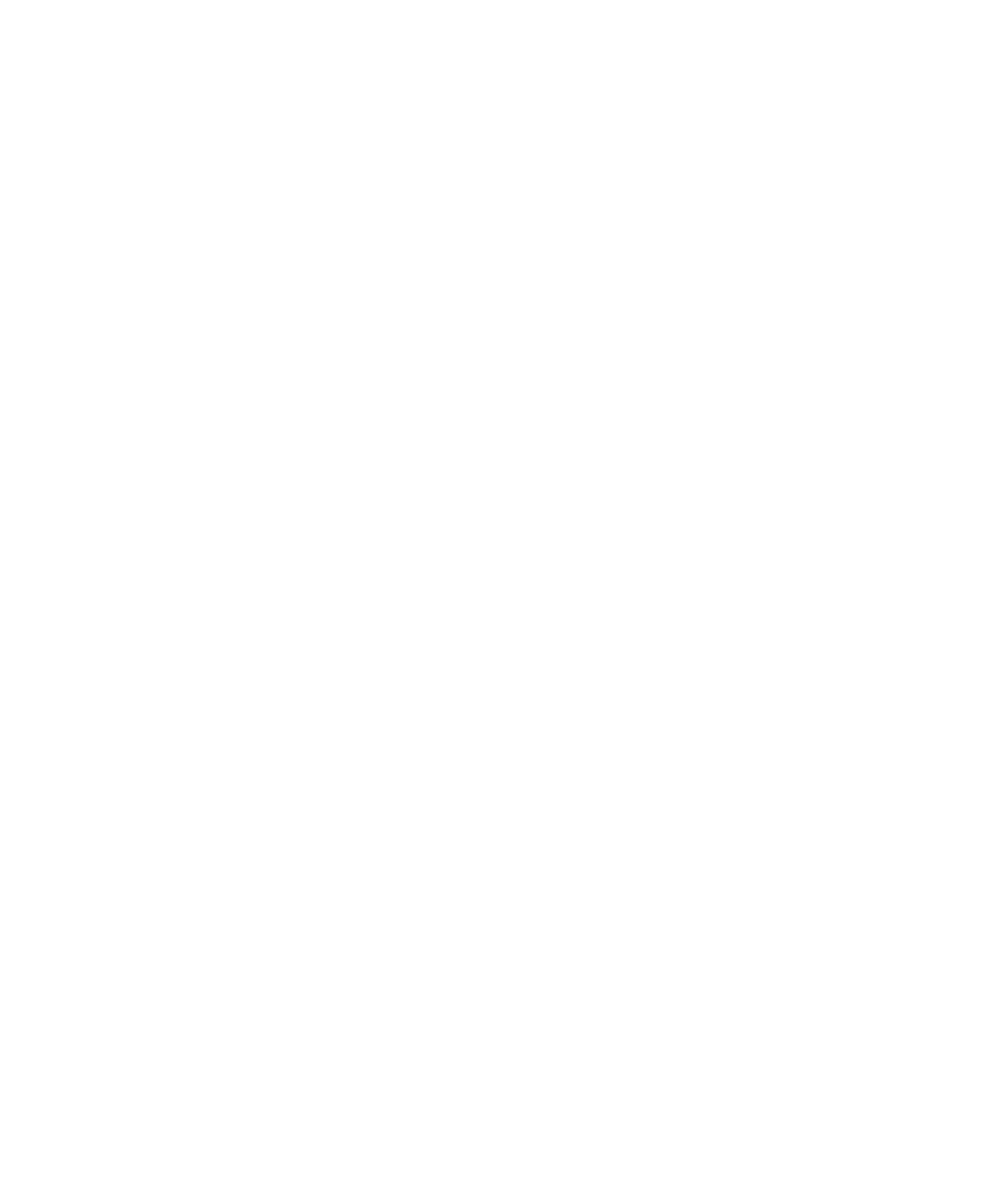
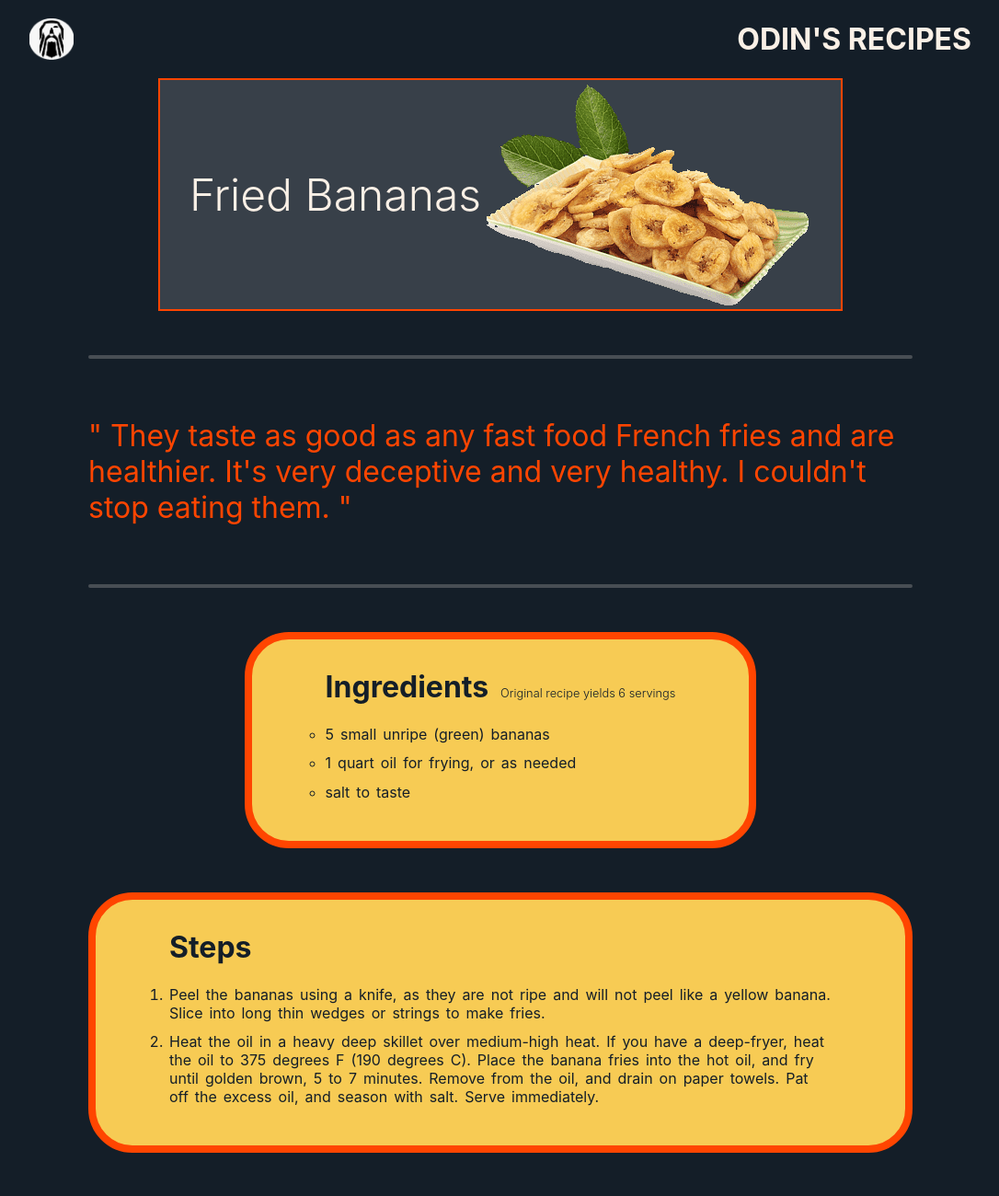
Before and after one commit to cephasmutua19/odin-recipes, a plain HTML site: page recipes/banana.html in a window 1280 px wide. Shown: the top 1300 px of the page at 92% size, without its empty margins (96-1182 px from the left). Before the commit the page ends 800 px from the top, so only its background shows below. Drawn offline with Linux system fonts and the light colour scheme.

Commit message:
Link recipes/ to index html and css

```diff
--- a/recipes/banana.html
+++ b/recipes/banana.html
@@ -0,0 +1,55 @@
+<!DOCTYPE html>
+<html lang="en">
+    <head>
+        <meta charset="utf-8">
+        <meta name="viewport" content="width= device-width, initial-scale= 1.0">
+        <title>Odin Recipes</title>
+        <link rel="icon" type="image/png" href="../images/odin3.png">
+        <link rel="stylesheet" type="text/css" href="../style.css">
+    </head>
+    <body>
+        <header>
+            <div class="container_a">
+                <img src="../images/odin3.png" alt="odin">
+            <h1>Odin's Recipes</h1>
+        </div>
+        <div class="container_b_recipes">
+                <h2><span>Fried Bananas</span></h2>
+                <img src="../images/transbanana.png" alt="fried bananas" loading="lazy" id="banana">
+        </div>
+        </header>
+        <blockquote class="quote">
+            <hr>
+            <h3>They taste as good as any fast food French fries and are healthier. It's very deceptive and very healthy. I couldn't stop eating them.</h3>
+            <hr>
+        </blockquote>
+
+        <main class="index_main_recipes">
+            <section class="ingredients">
+                <h4>Ingredients</h4>
+                <ul type="circle">
+                    <li>5 small unripe (green) bananas</li>
+                    <li>1 quart oil for frying, or as needed</li>
+                    <li>salt to taste</li>
+                </ul>
+            </section>
+            <section class="steps">
+                <h4>Steps</h4>
+                <ol>
+                    <li>Peel the bananas using a knife, as they are not ripe and will not peel like a yellow banana. Slice into long thin wedges or strings to make fries.</li>
+                    <li>Heat the oil in a heavy deep skillet over medium-high heat. If you have a deep-fryer, heat the oil to 375 degrees F (190 degrees C). Place the banana fries into the hot oil, and fry until golden brown, 5 to 7 minutes. Remove from the oil, and drain on paper towels. Pat off the excess oil, and season with salt. Serve immediately.</li>
+                </ol>
+            </section>
+        </main>
+        <div class="page_btn">
+            <a href="../index.html"><button class="btn">Main</button></a>
+            <a href="fish.html"><button class="btn">Next</button></a>
+        </div>
+        <footer class="footer">
+            <a href="mailto:"><img src="../images/cephdesignslogooutlinewhite.png" alt="cephdev logo"> &nbsp;&nbsp; <span id="footer_span">cephdev</span>&nbsp;&copy;</a>
+            <a href="mailto:cephasmutua@gmail.com"><img src="../images/odin3.png" alt="odin logo" id="footer_odin">&nbsp;&nbsp;<span id="footer_span">valhalla's delicacy</span></a>
+            <p><span id="footer_span">&spades; 2022</span></p>
+        </footer>
+
+    </body>
+</html>
--- a/style.css
+++ b/style.css
@@ -3,7 +3,6 @@
     padding: 0;
     box-sizing: border-box;
     font-family: -apple-system, BlinkMacSystemFont, 'Segoe UI', Roboto, Oxygen, Ubuntu, Cantarell, 'Open Sans', 'Helvetica Neue', sans-serif;
-    /* font-family: poppins,sans-serif; */
 
 }
 body{
@@ -16,8 +15,6 @@ body{
     display: flex;
     justify-content: center;
     align-items: center;
-    /* background-color: rgb(232, 233, 218); */
-    /* max-width: 30%; */
     max-width: 80vw;
     padding: 0px;
     border-radius: 5em;
@@ -72,7 +69,7 @@ body{
 }
 .index_ul a{
     text-decoration: none;
-    font-weight: 200;
+    font-weight: 250;
     color: rgb(255, 255, 255);
 }
 .index_li{
@@ -116,13 +113,13 @@ body{
 padding: 3em 3em;
 background-color: rgba(255, 255, 255, 0.151);
 border: 2px solid whitesmoke;
+border-left: 0;
+border-right: 0;
 
 }
 .footer{
     display: flex;
     flex-wrap: wrap;
-    /* justify-content: center;
-    align-items: center; */
 }
 .footer a, .footer p{
     display: flex;
@@ -142,3 +139,111 @@ border: 2px solid whitesmoke;
     font-size: 1.5rem;
     font-weight: 200;
 }
+
+/* Style recipes folder */
+.container_b_recipes{
+    display: flex;
+    justify-content: center;
+    align-items: center;
+    /* flex-wrap: wrap; */
+    padding: 0em 2em;
+    background-color: rgba(255, 255, 255, 0.151);
+    border: 2px solid orangered;
+    max-width: fit-content;
+    max-height: 50vh;
+    row-gap: 3em;
+    position: relative;
+    margin-bottom: 3em;
+}
+#sambusa{
+    max-width: 25em;
+}
+#banana{
+    max-width: 80em;
+}
+#fish{
+    max-width: 25em;
+}
+.container_b_recipes h2{
+    color: linen;
+    font-size: 3rem;
+    font-weight: 300;
+}
+.quote{
+    max-width: 70vw;
+    margin-bottom: 3em;
+}
+.quote hr{
+    border: 2px solid rgba(250, 240, 230, 0.226);
+    border-radius: 3px;
+}
+.quote h3{
+    margin: 2em auto;
+    color: orangered;
+    font-size: 2em;
+    font-weight: 400;
+}
+.quote h3::before{
+    content: '" ';
+
+}
+.quote h3::after{
+    content: ' "';
+}
+.index_main_recipes{
+    max-width: 70vw;
+    margin-bottom: 1em;
+    display: flex;
+    justify-content: center;
+    align-items: center;
+    flex-direction: column;
+    color: rgb(20, 30, 40);
+}
+.ingredients, .steps{
+    margin-bottom: 3em;
+    background-color: rgb(247, 203, 84);
+    border: .5rem solid orangered;
+    padding: 2em 5em;
+    border-radius: 3em;
+}
+.ingredients h4::after{
+    content: "Original recipe yields 6 servings";
+    font-weight: 300;
+    font-size: .8rem;
+    margin-left: 1em;
+}
+.fish_ingredients h4::after{
+    content: "Original recipe yields 4 servings";
+    font-weight: 300;
+    font-size: .8rem;
+    margin-left: 1em;
+}
+.sambusa_ingredients h4::after{
+    content: "Original recipe yields 24 servings";
+    font-weight: 300;
+    font-size: .8rem;
+    margin-left: 1em;
+}
+.ingredients h4, .steps h4{
+    font-size: 2em;
+    margin-bottom: .7em;
+    /* color: rgb(20, 30, 40); */
+}
+.ingredients li, .steps li{
+    margin-bottom: .7em;
+    word-spacing: 2.5px;
+}
+.page_btn{
+    display: flex;
+    position: relative;
+    max-width: 70vw;
+    margin-bottom: 4em;
+}
+.btn{
+    font-size: 2em;
+    padding: .5em 1em;
+    border-radius: 3em;
+    border: 0px;
+    background-color: orangered;
+    color: linen;
+}
```
Also changed, not shown: index.html (+1 -1 lines), recipes/fish.html (+64 -0 lines), recipes/sambusa.html (+66 -0 lines).
